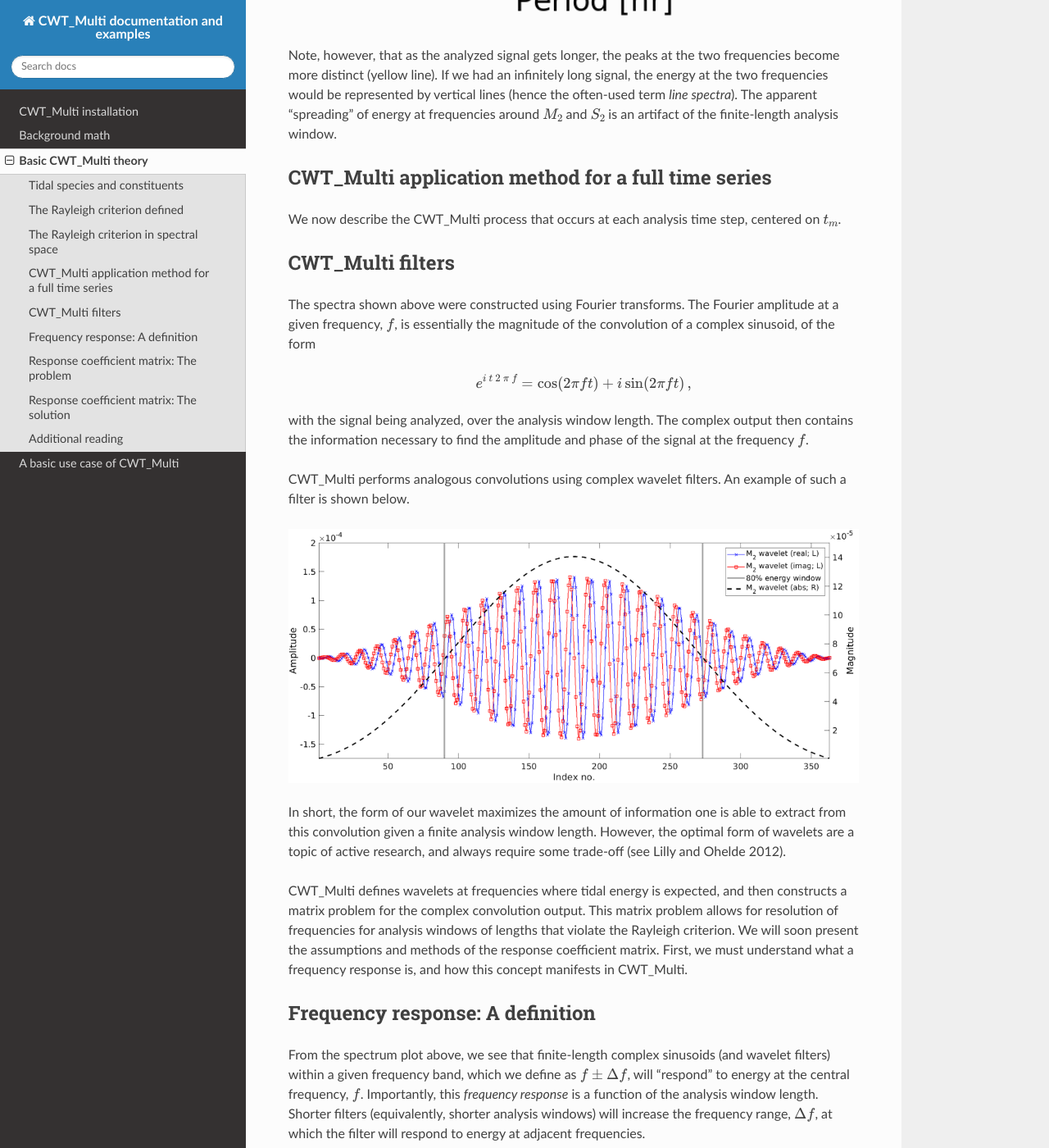
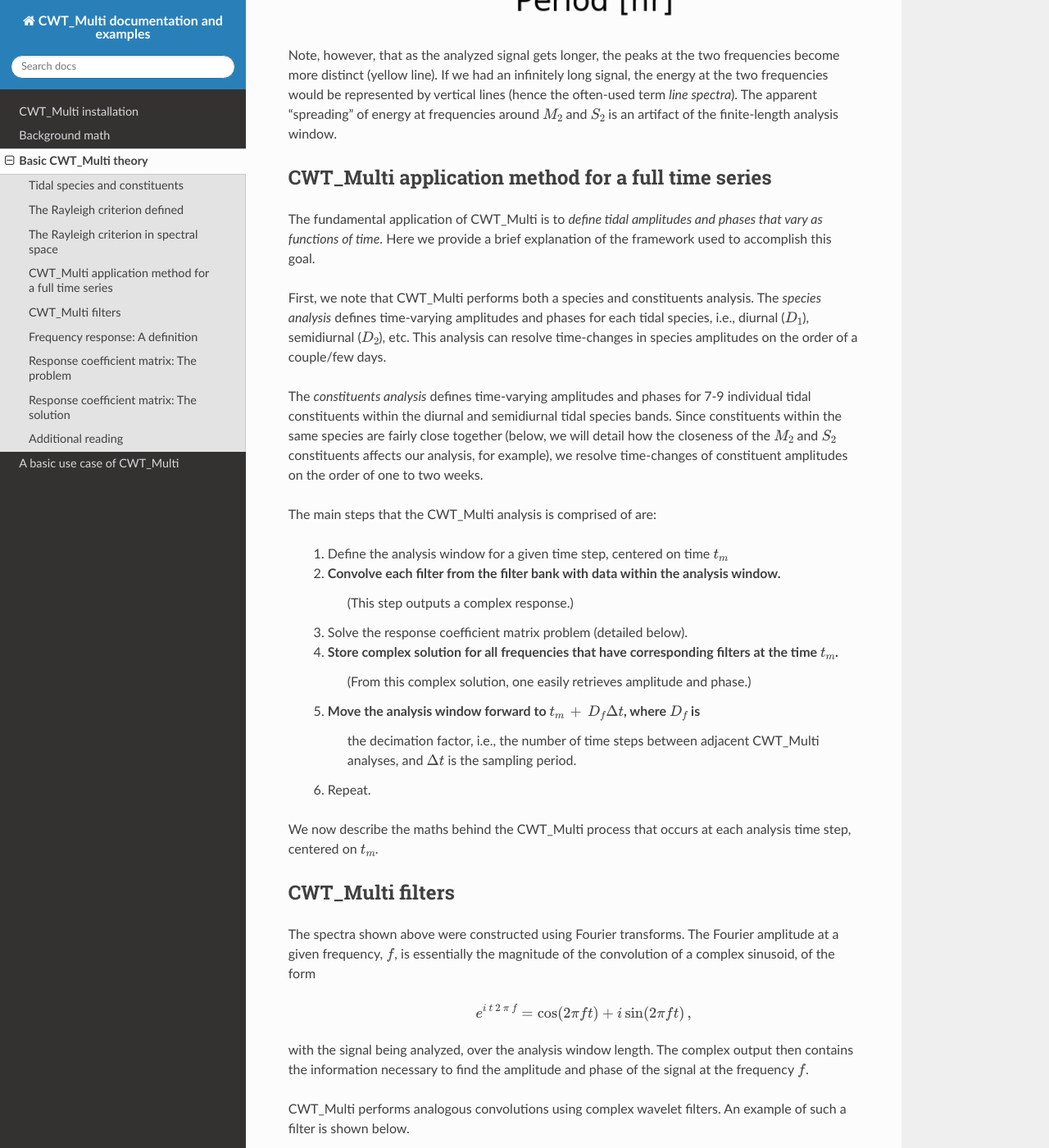
Before and after one commit to mjclobo/CWT_Multi, a Sphinx documentation site: the page built from docs/CWTmath.rst, in a window 1280 px wide and 1400 px high, scrolled down 2010 px. Shown: the whole window at 82% size. Built offline with Sphinx 7.4.7 and the Read the Docs theme 3.1.0, drawn with Linux system fonts in a browser that asks for light colours; some of the changed text lies outside the part shown.

Commit message:
add complete draft of CWT_Multi maths

```diff
--- a/docs/CWTmath.rst
+++ b/docs/CWTmath.rst
@@ -37,10 +37,12 @@ For example, in order to resolve the :math:`M_{2}`
 and :math:`S_{2}` tidal constituents with :math:`R_{C}=1`,
 we need to use an analysis window length of
 
-    .. math::
-     L_{w}  &= \left | f_{M_{2}} - f_{S_{2}} | ^{-1} \\
-     &= \left | 1/12.4206012 - 1/12 \right | ^{-1} \ \mathrm{hr} \\
-     & \approx 15 \ \mathrm{days} \, .
+   .. math::
+
+     L_{w}
+     &= \left | f_{M_{2}} - f_{S_{2}} | ^{-1}  \\
+     &= \left | 1/12.4206012 - 1/12 \right | ^{-1} \ \mathrm{hr}  \\
+     &\approx 15 \ \mathrm{days} \, .
 
 Another way to word the Rayleigh criterion is:
 if a signal is composed of sine waves at two different frequencies
@@ -84,9 +86,36 @@ analysis window.
 
 CWT_Multi application method for a full time series
 ~~~~~~~~~~~~~~~~~~~~~~~~~
+The fundamental application of CWT_Multi is to *define
+tidal amplitudes and phases that vary as functions of time*.
+Here we provide a brief explanation of the framework used to accomplish this goal.
+
+First, we note that CWT_Multi performs both a species and constituents analysis.
+The *species analysis* defines time-varying amplitudes and phases for each tidal species,
+i.e., diurnal (:math:`D_{1}`), semidiurnal (:math:`D_{2}`), etc.
+This analysis can resolve time-changes in species amplitudes on the order of a couple/few days.
+
+The *constituents analysis* defines time-varying amplitudes and phases for 7-9 individual tidal
+constituents within the diurnal and semidiurnal tidal species bands.
+Since constituents within the same species are fairly close together (below, we will detail how the
+closeness of the :math:`M_{2}` and :math:`S_{2}` constituents affects our analysis, for example),
+we resolve time-changes of constituent amplitudes on the order of one to two weeks.
+
+The main steps that the CWT_Multi analysis is comprised of are:
+
+    1. Define the analysis window for a given time step, centered on time :math:`t_m`
+    2. Convolve each filter from the filter bank with data within the analysis window.
+           (This step outputs a complex response.)
+    3. Solve the response coefficient matrix problem (detailed below).
+    4. Store complex solution for all frequencies that have corresponding filters at the time :math:`t_m`.
+           (From this complex solution, one easily retrieves amplitude and phase.)
+    5. Move the analysis window forward to :math:`t_m \, + \, D_{f} \Delta t`, where :math:`D_{f}` is
+           the decimation factor, i.e., the number of time steps between adjacent CWT_Multi analyses, and
+           :math:`\Delta t` is the sampling period.
+    6. Repeat.
 
 
-We now describe the CWT_Multi process that occurs at each analysis time step,
+We now describe the maths behind the CWT_Multi process that occurs at each analysis time step,
 centered on :math:`t_m`.
 
 
```
Also changed, not shown: docs/CWTex.rst (+15 -1 lines), 3 other files.
